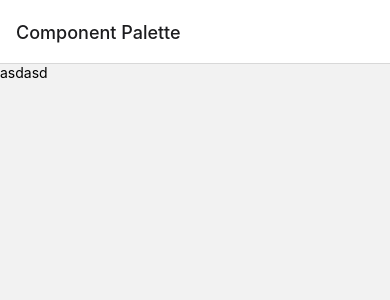
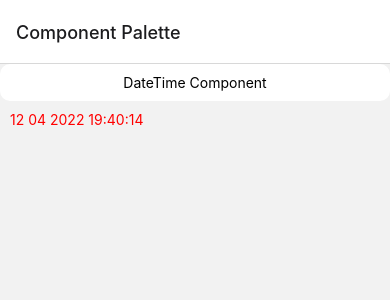
Before and after one commit to noragami0/AlarmSystem, a React Native app: screen / in a window 390 px wide. Shown: the top 300 px of the page. Built offline with nearby package versions, Linux system fonts and the light colour scheme.

Commit message:
ref: add component to the palette

```diff
--- /dev/null
+++ b/src/screens/Palettes/ComponentPalette/ComponentPaletteItem.js
@@ -0,0 +1,28 @@
+import React from 'react';
+import {View, Text, StyleSheet} from 'react-native';
+
+function ComponentPaletteItem({
+    name, paddingHorizontal, paddingVertical, children,
+}) {
+    return (
+        <View>
+            <View style={styles.textContainer}>
+                <Text>{name}</Text>
+            </View>
+            <View style={{paddingHorizontal, paddingVertical}}>{children}</View>
+        </View>
+    );
+}
+
+const styles = StyleSheet.create({
+    textContainer: {
+        width: '100%',
+        justifyContent: 'center',
+        alignItems: 'center',
+        padding: 10,
+        backgroundColor: 'white',
+        borderRadius: 10,
+    },
+});
+
+export default ComponentPaletteItem;
--- a/src/screens/Palettes/ComponentPalette/ComponentPaletteScreen.js
+++ b/src/screens/Palettes/ComponentPalette/ComponentPaletteScreen.js
@@ -1,9 +1,15 @@
 import React from 'react';
-import {Text} from 'react-native';
+import {ScrollView} from 'react-native';
+import ComponentPaletteItem from './ComponentPaletteItem';
+import DateTime from '../../../components/DateTime';
 
 function ComponentPaletteScreen() {
     return (
-        <Text>asdasd</Text>
+        <ScrollView>
+            <ComponentPaletteItem name="DateTime Component">
+                <DateTime />
+            </ComponentPaletteItem>
+        </ScrollView>
     );
 }
 
```
Also changed, not shown: .eslintrc.json.
